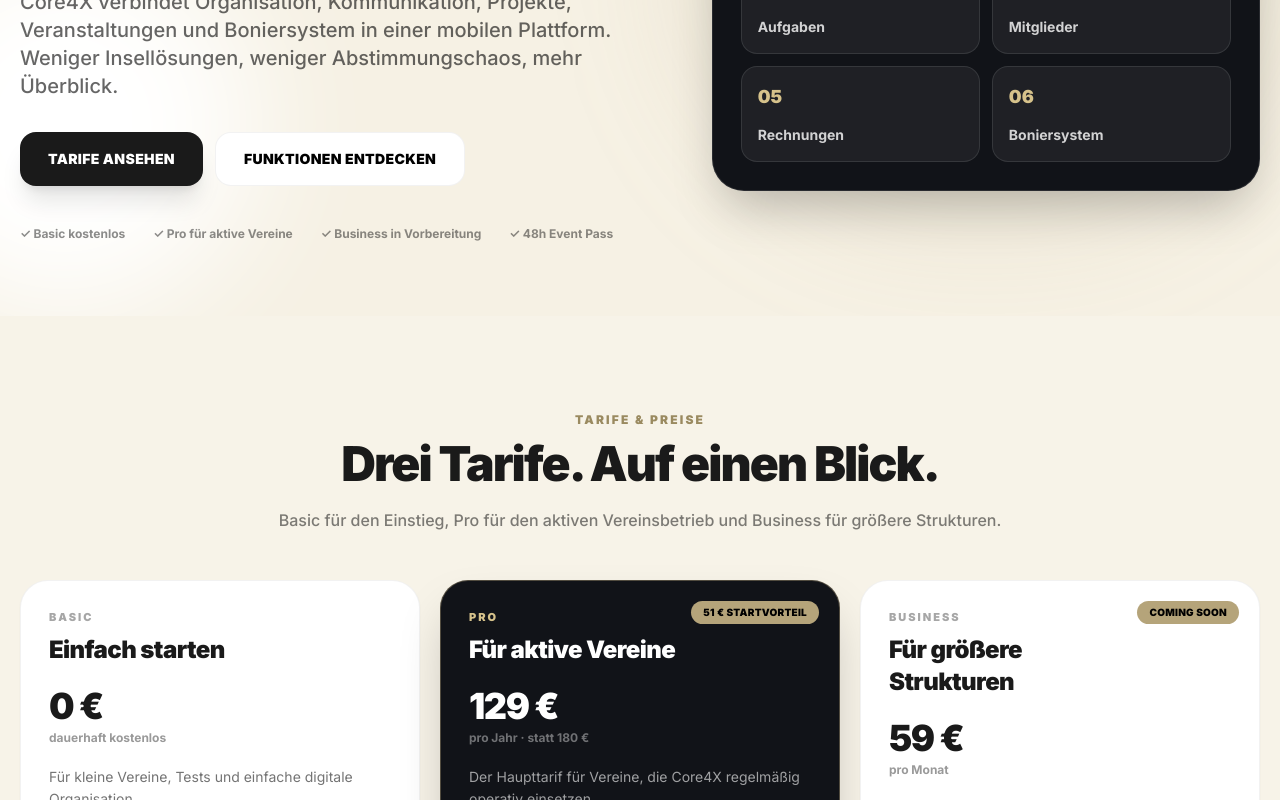
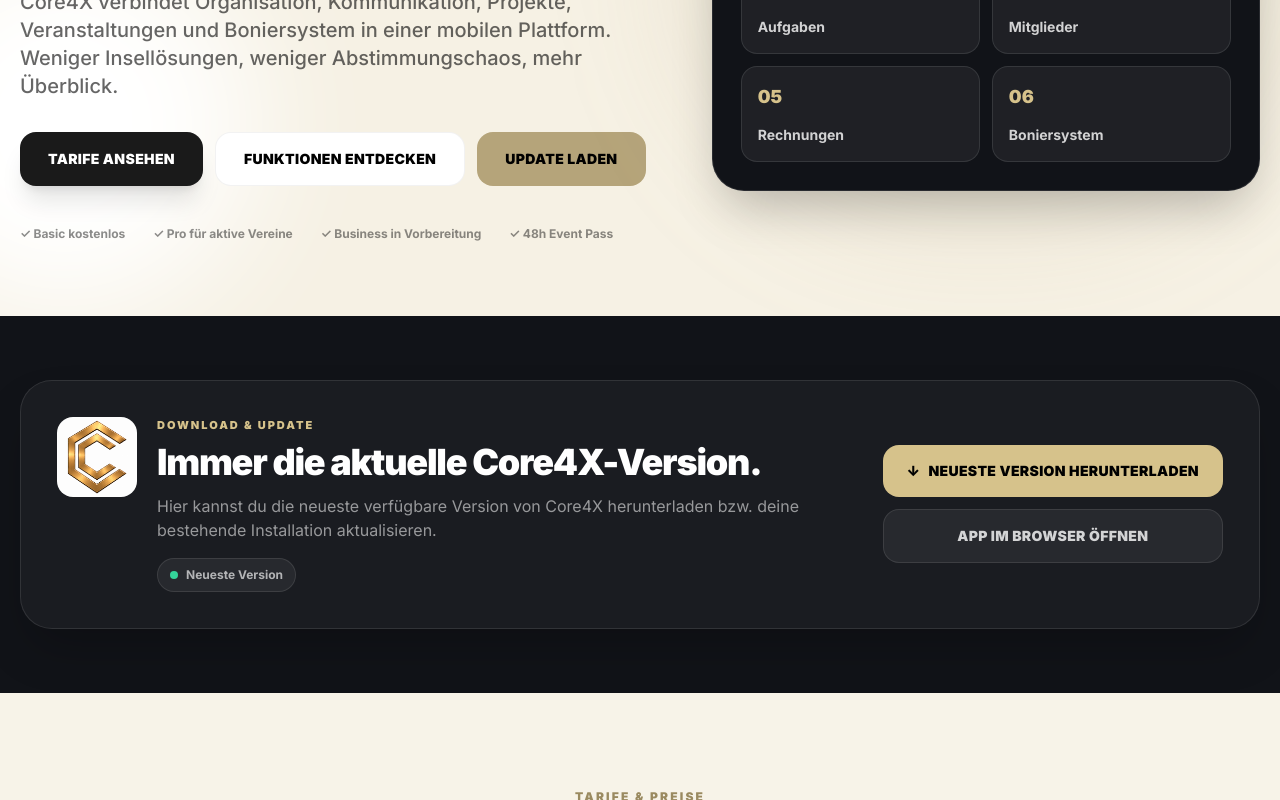
Before and after one commit to rainers79/core4X-landing, a React (Vite) app: page / in a window 1280 px wide. Shown: the part 420-1220 px from the top of the page. Built offline with nearby package versions, Linux system fonts and the light colour scheme; no server answers.

Commit message:
Add latest Core4X update download section

```diff
--- a/src/App.tsx
+++ b/src/App.tsx
@@ -4,6 +4,8 @@
 const APP_LEGAL_BASE = 'https://app.core4xapp.com'
 const API_BASE = 'https://api.core4xapp.com/wp-json/core4x/v1'
 const BRAND_ICON = `${APP_BASE}/icon-512.png`
+const LATEST_DOWNLOAD_URL = import.meta.env.VITE_LATEST_DOWNLOAD_URL || 'https://play.google.com/store/apps/details?id=at.core4x.app'
+const LATEST_VERSION = import.meta.env.VITE_LATEST_VERSION || 'Neueste Version'
 
 const STRIPE_LINKS = {
   pro: import.meta.env.VITE_STRIPE_PRO_URL || '',
@@ -49,6 +51,7 @@
         <div className="hidden md:flex items-center gap-7">
           <button onClick={() => go('preise')} className="text-sm font-bold text-black/55 hover:text-black">Tarife</button>
           <button onClick={() => go('features')} className="text-sm font-bold text-black/55 hover:text-black">Funktionen</button>
+          <button onClick={() => go('download')} className="text-sm font-bold text-black/55 hover:text-black">Download</button>
           <button onClick={() => go('vergleich')} className="text-sm font-bold text-black/55 hover:text-black">Vergleich</button>
           <button onClick={() => go('faq')} className="text-sm font-bold text-black/55 hover:text-black">FAQ</button>
         </div>
@@ -69,6 +72,7 @@
         <div className="md:hidden bg-[#F7F3E8] border-t border-black/5 px-5 py-5 space-y-4 shadow-lg">
           <button onClick={() => go('preise')} className="block text-sm font-bold">Tarife</button>
           <button onClick={() => go('features')} className="block text-sm font-bold">Funktionen</button>
+          <button onClick={() => go('download')} className="block text-sm font-bold">Download</button>
           <button onClick={() => go('vergleich')} className="block text-sm font-bold">Vergleich</button>
           <button onClick={() => go('faq')} className="block text-sm font-bold">FAQ</button>
           <a href={APP_BASE} className="block text-sm font-bold">App öffnen</a>
@@ -97,6 +101,7 @@
         <div className="mt-8 flex flex-col sm:flex-row gap-3">
           <button onClick={() => scrollToSection('preise')} className="px-7 py-4 rounded-2xl bg-[#1A1A1A] text-white text-sm font-black uppercase tracking-wide shadow-xl">Tarife ansehen</button>
           <button onClick={() => scrollToSection('features')} className="px-7 py-4 rounded-2xl bg-white border border-black/5 text-black text-sm font-black uppercase tracking-wide">Funktionen entdecken</button>
+          <button onClick={() => scrollToSection('download')} className="px-7 py-4 rounded-2xl bg-[#B5A47A] text-black text-sm font-black uppercase tracking-wide">Update laden</button>
         </div>
         <div className="mt-10 flex flex-wrap gap-x-7 gap-y-3 text-xs font-bold text-black/45">
           <span>✓ Basic kostenlos</span>
@@ -124,6 +129,48 @@
               </div>
             ))}
           </div>
+        </div>
+      </div>
+    </div>
+  </section>
+)
+
+
+const DownloadUpdate: React.FC = () => (
+  <section id="download" className="py-16 px-5 bg-[#111318] text-white">
+    <div className="max-w-7xl mx-auto">
+      <div className="rounded-[2rem] border border-white/10 bg-white/[0.04] p-6 md:p-9 grid lg:grid-cols-[1fr_auto] gap-8 items-center shadow-2xl">
+        <div className="flex items-start gap-5">
+          <img src={BRAND_ICON} alt="Core4X" className="w-16 h-16 md:w-20 md:h-20 rounded-2xl object-contain shrink-0" />
+          <div>
+            <div className="text-[11px] font-black uppercase tracking-[0.18em] text-[#D6C28B] mb-2">Download & Update</div>
+            <h2 className="text-2xl md:text-4xl font-black tracking-[-0.035em]">Immer die aktuelle Core4X-Version.</h2>
+            <p className="mt-3 max-w-2xl text-sm md:text-base text-white/55 leading-relaxed">
+              Hier kannst du die neueste verfügbare Version von Core4X herunterladen bzw. deine bestehende Installation aktualisieren.
+            </p>
+            <div className="mt-4 inline-flex items-center gap-2 rounded-full bg-white/[0.06] border border-white/10 px-3 py-2 text-xs font-bold text-white/65">
+              <span className="w-2 h-2 rounded-full bg-emerald-400" />
+              {LATEST_VERSION}
+            </div>
+          </div>
+        </div>
+
+        <div className="flex flex-col sm:flex-row lg:flex-col gap-3 min-w-[240px]">
+          <a
+            href={LATEST_DOWNLOAD_URL}
+            target="_blank"
+            rel="noreferrer"
+            className="inline-flex items-center justify-center gap-2 rounded-2xl bg-[#D6C28B] px-6 py-4 text-sm font-black uppercase tracking-wide text-black hover:-translate-y-0.5 transition-transform"
+          >
+            <span aria-hidden="true">↓</span>
+            Neueste Version herunterladen
+          </a>
+          <a
+            href={APP_BASE}
+            className="inline-flex items-center justify-center rounded-2xl border border-white/10 bg-white/[0.06] px-6 py-4 text-sm font-black uppercase tracking-wide text-white/80 hover:bg-white/[0.1]"
+          >
+            App im Browser öffnen
+          </a>
         </div>
       </div>
     </div>
@@ -649,6 +696,7 @@
     <div className="min-h-screen overflow-x-hidden">
       <Nav />
       <Hero />
+      <DownloadUpdate />
       <Preise />
       <Features />
       <Vergleich />
```
